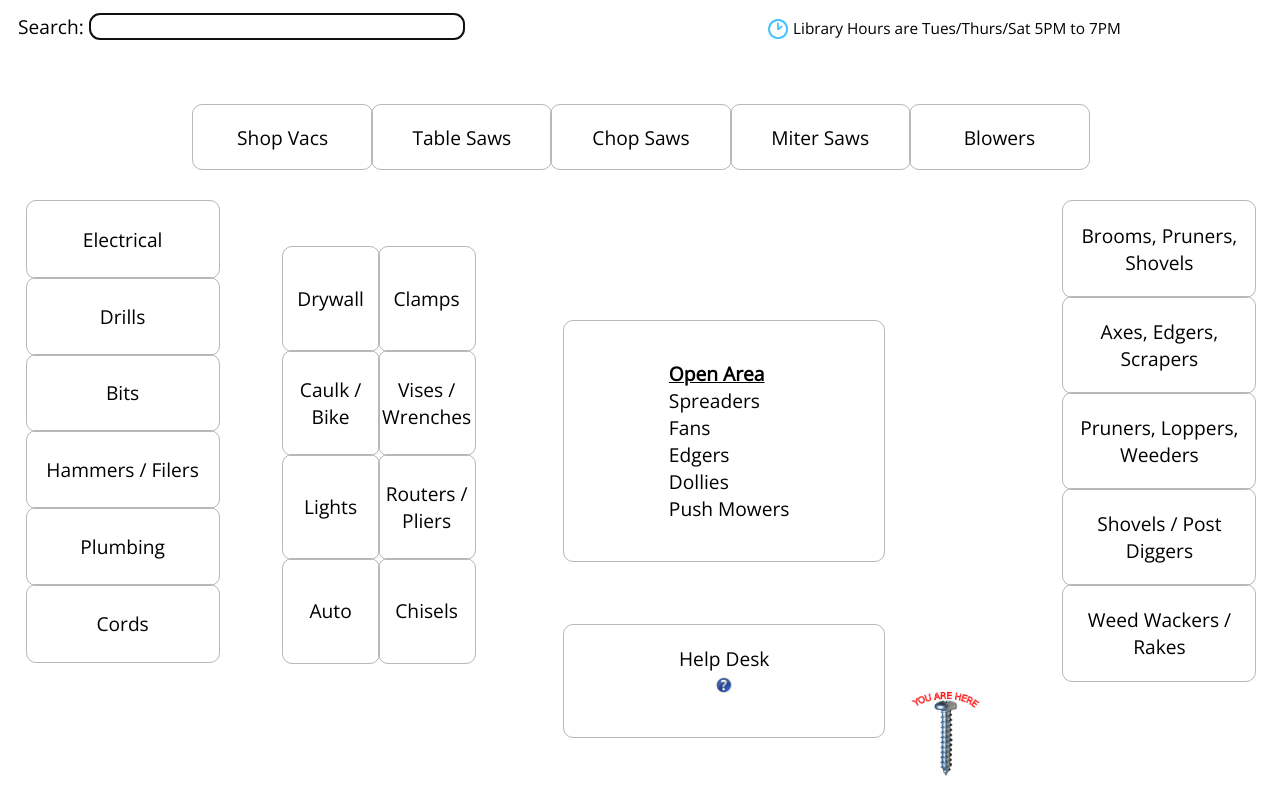
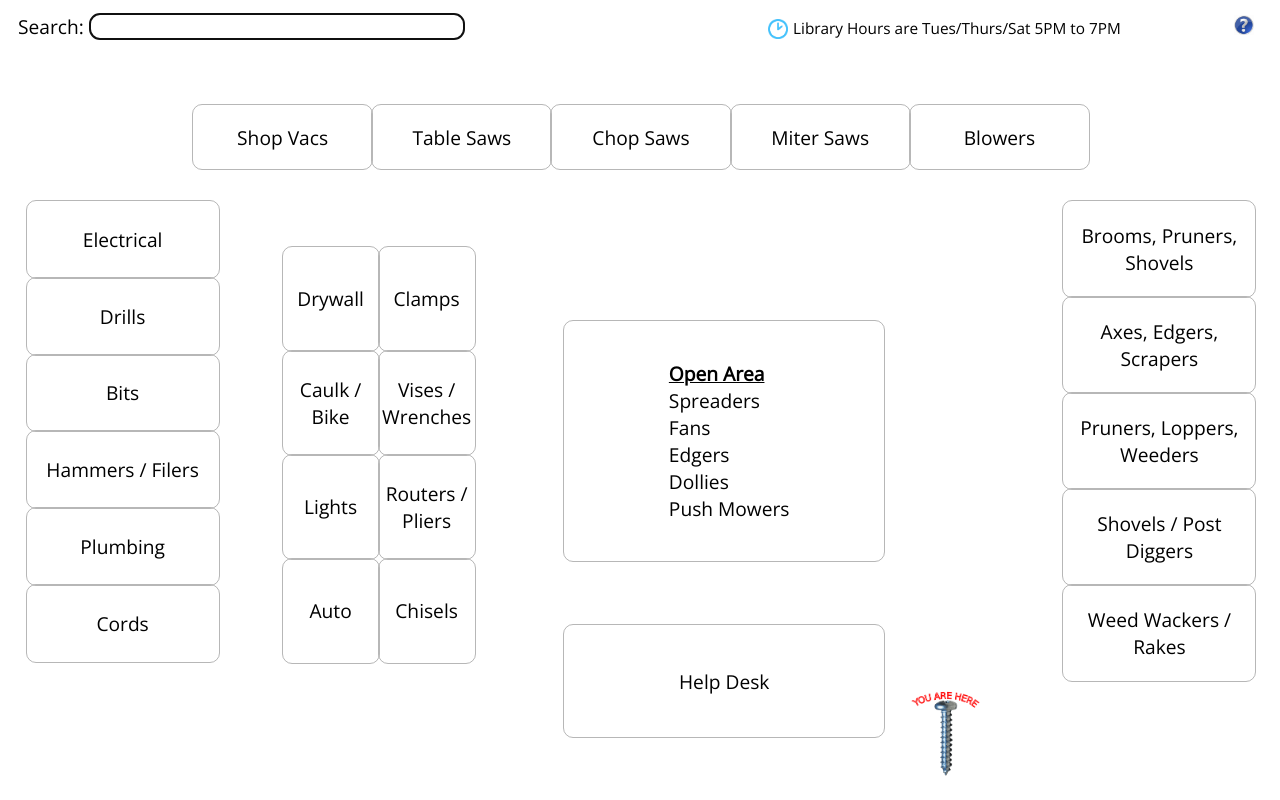
Before and after one commit to dsills22/map, a plain HTML site: page index.html in a window 1280 px wide. Drawn offline with nearby package versions, Linux system fonts and the light colour scheme.

Commit message:
help icon in upper right

```diff
--- a/app.js
+++ b/app.js
@@ -120,10 +120,29 @@ var makeOpenF = function(divModal) {
     }
 }
 
+var helpContent =
+	"<div class='helpContent'>" +
+		"Welcome to the Tool Finder!<p/>Start typing in the search box located in the upper-left corner " +
+		"to find tools. As you type, sections will highlight green, indicating a tool's location. Also, click " +
+		"any section to view a full list of its tools.<p/>Enjoy!" +
+	"</div>";
+
+var modalOptions = {
+	modal: true,
+    show: "fade",
+    hide: "drop",
+    positon: {my: "center", at: "center", of: "window"}
+};
+
 $(document).ready(function() {
     var body = $(document.body);
     var tool2SectionIdHash = {};
     var toolSearch =  $("#toolSearch");
+
+	$(".help").click(function() {
+        var divModal = $(helpContent);
+        divModal.dialog($.extend({}, modalOptions, {title: "Help", open: makeOpenF(divModal)}));
+    });
 
     document.addEventListener("touchstart", dismissKeyboardListener); //dismiss keyboard on click/tap outside of it
     document.addEventListener("mousedown", dismissKeyboardListener); //dismiss keyboard on click/tap outside of it
@@ -231,12 +250,6 @@ $(document).ready(function() {
                     div.addClass("section");
                     div.attr("id", sectionId);
 
-                    var modalOptions = {
-                    	modal: true,
-                        show: "fade",
-                        hide: "drop",
-                        positon: {my: "center", at: "center", of: "window"}
-                    };
                     if(obj.tools) { //if there are tools in this section, register a modal tool list when a section is tapped
                         div.click(function() {
                             var divModal = $(
@@ -245,14 +258,9 @@ $(document).ready(function() {
                                 "</div>");
                             divModal.dialog($.extend({}, modalOptions, {title: obj.sectionName + " Tool List", open: makeOpenF(divModal)}));
                         });
-                    } else if(obj.frontDeskPanel) {
+                    } else if(obj.frontDeskPanel) { //register help content on Help Desk section
                     	div.click(function() {
-                            var divModal = $(
-                                "<div class='helpContent'>" +
-                                    "Welcome to the Tool Finder!<p/>Start typing in the search box located in the upper-left corner " +
-                                    "to find tools. As you type, sections will highlight green, indicating a tool's location. Also, click " +
-                                    "any section to view a full list of its tools.<p/>Enjoy!" +
-                                "</div>");
+                            var divModal = $(helpContent);
                             divModal.dialog($.extend({}, modalOptions, {title: "Help", open: makeOpenF(divModal)}));
                         });
                     }
@@ -263,16 +271,8 @@ $(document).ready(function() {
                     span.addClass("section-name");
                     if(obj.openAreaPanel) {
                         span.addClass("open-area");
-                    } else if(obj.frontDeskPanel) {
-                    	span.css({"display": "inline-block", "padding-top": "20px", "padding-bottom": "5px"});
                     }
                     div.append(span);
-
-                    if(obj.frontDeskPanel) { //add help icon to the front desk secton
-                    	div.css("display", "block");
-                    	var helpBtn = $("<br/><img src='help.png' alt='help' class='help'></img><p>");
-                    	div.append(helpBtn);
-                    }
 
                     if(obj.summary) { //if section has a list / summary of tool categories (Open Area has this)
                         var summary = $("<ul class='summary'></ul>"); //create list of summary items to display along with the section name
--- a/css.css
+++ b/css.css
@@ -108,8 +108,11 @@ li.summaryItem:nth-child(1) { /* first child of list is bold and underlined (Ope
 }
 
 .help {
-    width: 16px;
-    height: 16px;
+    position: absolute;
+    top: 15px;
+    left: calc(98% - 20px);
+    width: 20px;
+    height: 20px;
 }
 
 .helpContent {
--- a/index.html
+++ b/index.html
@@ -22,5 +22,6 @@
                 <input id="toolSearch" />
             </lablel>
         </div>
+        <img src='help.png' alt='help' class='help'></img>
     </body>
 </html>
```
